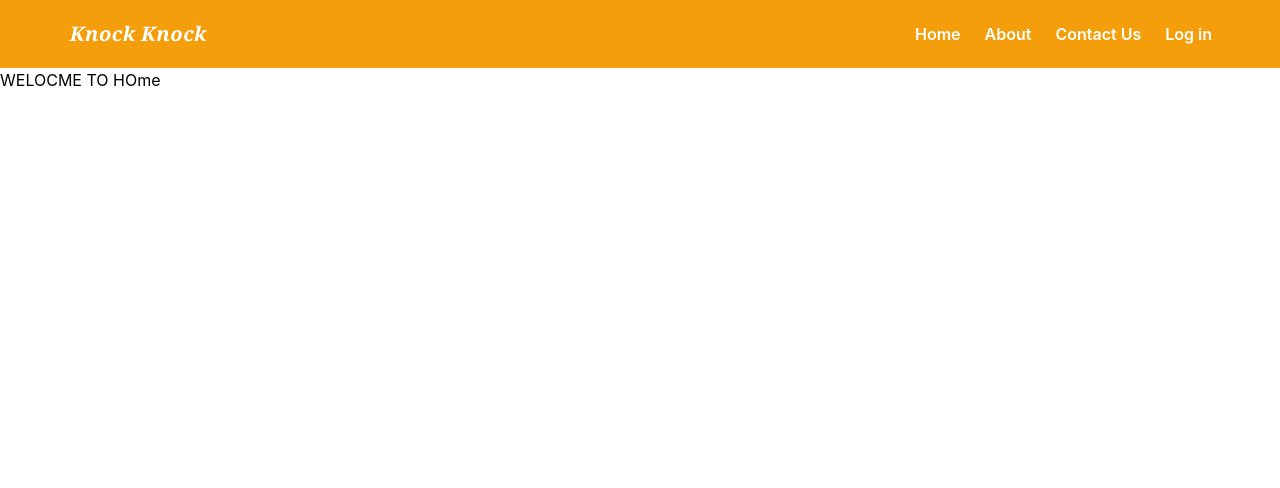
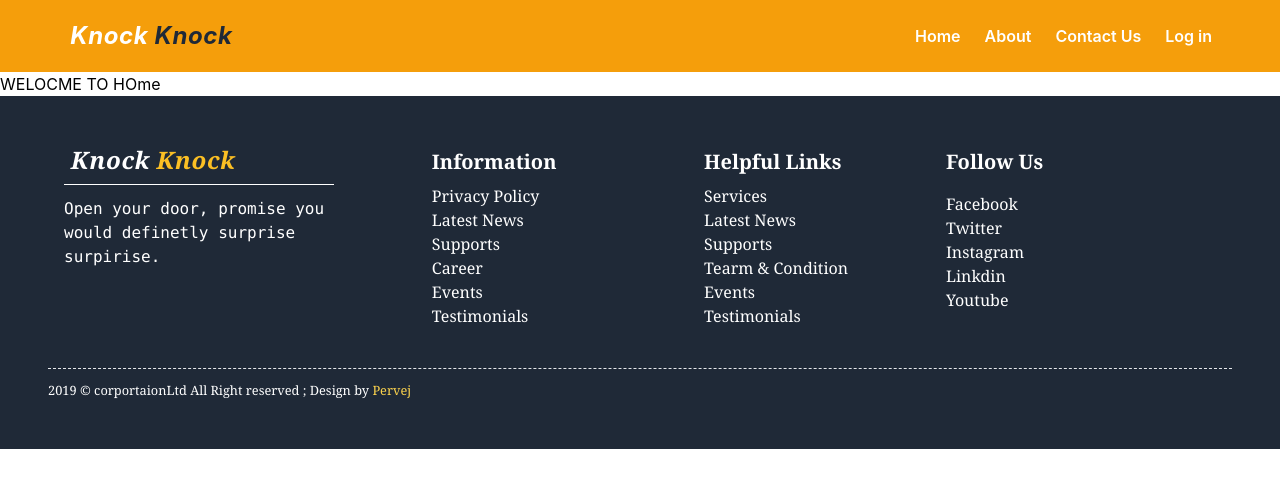
Before and after one commit to Pervej0/knock-knock-client, a React (Create React App) app: page / in a window 1280 px wide. Shown: the top 488 px of the page. Built offline with nearby package versions, Linux system fonts and the light colour scheme; no server answers.

Commit message:
Footer added

```diff
--- a/src/App.js
+++ b/src/App.js
@@ -8,6 +8,7 @@ import Register from "./Components/Register/Register";
 import Login from "./Components/Login/Login";
 import NotFound from "./Components/NotFound/NotFound";
 import AuthProvider from "./Context/AuthProvider";
+import Footer from "./Components/Shared/Footer/Footer";
 
 function App() {
   return (
@@ -24,6 +25,7 @@ function App() {
           {/* <Route exact path="/" component={Home} /> */}
           <Route path="*" component={NotFound} />
         </Switch>
+        <Footer />
       </Router>
     </AuthProvider>
   );
--- /dev/null
+++ b/src/Components/Shared/Footer/Footer.css
@@ -0,0 +1,9 @@
+footer li {
+  transition: 0.4s all ease;
+  cursor: pointer;
+}
+
+footer ul li:hover {
+  padding-left: 5px;
+  color: rgb(226, 222, 1);
+}
--- a/src/Components/Shared/Footer/Footer.js
+++ b/src/Components/Shared/Footer/Footer.js
@@ -1,7 +1,69 @@
 import React from "react";
+import "./Footer.css";
 
 const Footer = () => {
-  return <footer></footer>;
+  return (
+    <footer className="bg-gray-800 text-white md:p-12 py-10 px-4 font-serif">
+      <div className="grid gap-10 md:grid-cols-4 sm:grid-cols-2 grid-cols-1 justify-bpetween md:px-4 md:gap-6 items-baseline pb-10">
+        <div>
+          <div className="mb-3 border-b pb-2 border-white font-serif">
+            <h3 className="text-2xl text-white italic font-semibold tracking-wide">
+              &nbsp;Knock <span className="text-yellow-400">Knock</span>
+            </h3>
+          </div>
+          <div>
+            <p className="font-mono">
+              Open your door, promise you would definetly surprise surpirise.
+            </p>
+          </div>
+        </div>
+        <div className="col-span-2 col-12 flex flex-wrap items-center md:justify-around justify-between">
+          <div className="information">
+            <h4 className="text-xl font-semibold text-white mb-2">
+              Information
+            </h4>
+            <ul className="ps-0 list-unstyled">
+              <li>Privacy Policy</li>
+              <li>Latest News</li>
+              <li>Supports</li>
+              <li>Career</li>
+              <li>Events</li>
+              <li>Testimonials</li>
+            </ul>
+          </div>
+          <div className="helpfulLinks">
+            <h4 className="text-xl font-semibold text-white mb-2">
+              Helpful Links
+            </h4>
+            <ul className="ps-0 list-unstyled">
+              <li>Services</li>
+              <li>Latest News</li>
+              <li>Supports</li>
+              <li>Tearm & Condition</li>
+              <li>Events</li>
+              <li>Testimonials</li>
+            </ul>
+          </div>
+        </div>
+        <div className="col-md-4 col-sm-8 col-12">
+          <h4 className="mb-4 text-xl font-semibold text-white">Follow Us</h4>
+          <ul className="ps-0 list-unstyled">
+            <li>Facebook</li>
+            <li>Twitter</li>
+            <li>Instagram</li>
+            <li>Linkdin</li>
+            <li>Youtube</li>
+          </ul>
+        </div>
+      </div>
+      <div className="border-t border-dashed pt-2 text-left">
+        <small>
+          2019 &copy; corportaionLtd All Right reserved ; Design by{" "}
+          <span className="text-yellow-300 cursor-pointer">Pervej</span>
+        </small>
+      </div>
+    </footer>
+  );
 };
 
 export default Footer;
--- a/src/Components/Shared/Header/Header.js
+++ b/src/Components/Shared/Header/Header.js
@@ -27,8 +27,8 @@ const Header = () => {
           to="/"
           className="p-2 mr-4 inline-flex items-center brand-name"
         >
-          <span className="text-xl text-white font-serif italic font-semibold tracking-wide">
-            &nbsp;Knock Knock
+          <span className="text-2xl text-white italic font-bold tracking-wide">
+            &nbsp;Knock <span className="text-gray-800">Knock</span>
           </span>
         </NavLink>
 
```
